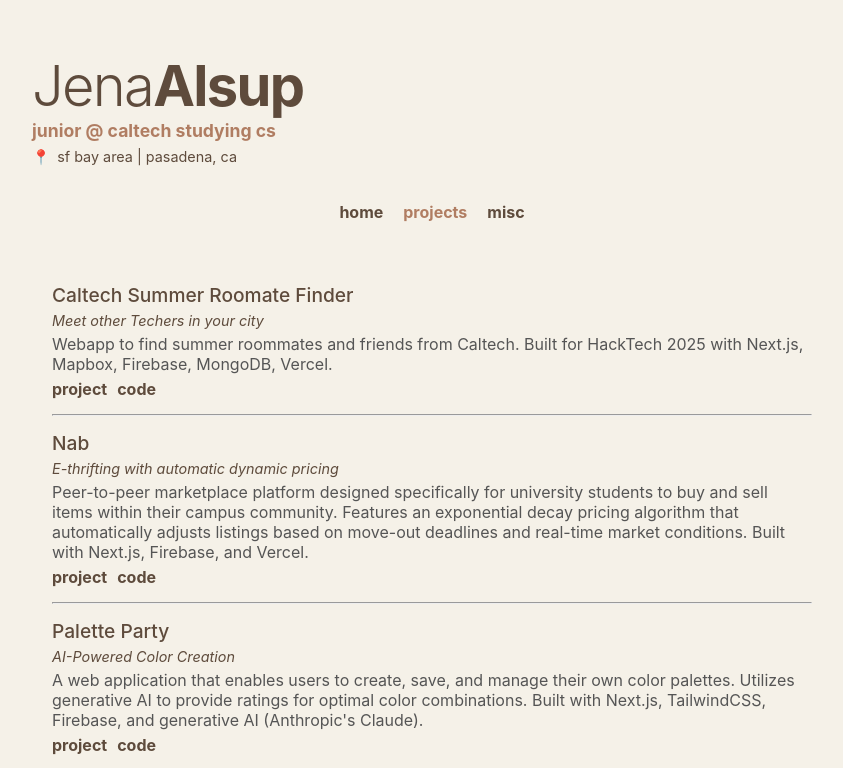
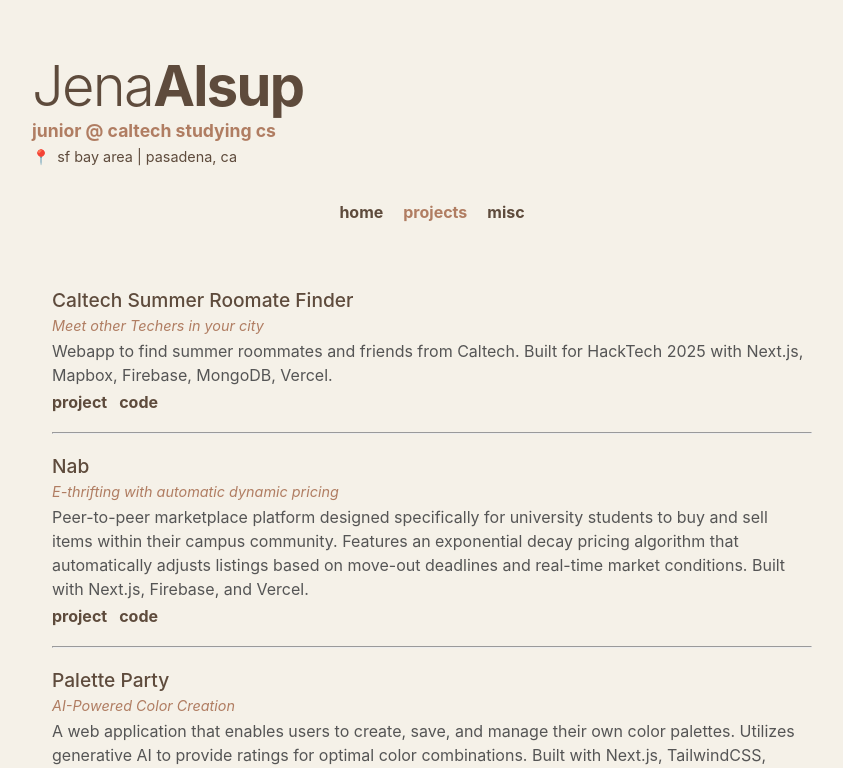
Before and after one commit to jenaalsup/jenaalsup.github.io, a React (Create React App) app: page /projects in a window 1280 px wide. Shown: the top 768 px of the page, without its empty margins (208-1051 px from the left). Built offline with nearby package versions, Linux system fonts and the light colour scheme.

Commit message:
claude code baby

```diff
--- a/src/components/Home.js
+++ b/src/components/Home.js
@@ -19,7 +19,7 @@ function Home() {
         <li>automating health plan administration @ <a href="https://yuzu.health/" target="_blank" rel="noopener noreferrer">yuzu health</a></li>
         <li>building security tools <span style={{fontStyle: 'italic'}}>with</span> ai @ <a href="https://www.apple.com/" target="_blank" rel="noopener noreferrer">apple</a></li>
         <li>protecting government communications <span style={{fontStyle: 'italic'}}>from</span> ai @ <a href="https://www.paragonfellowship.org/" target="_blank" rel="noopener noreferrer">paragon policy fellowship</a></li>
-        <li>secretary things (fighting admin) @ <a href="https://sites.google.com/site/arccaltech" target="_blank" rel="noopener noreferrer">caltech arc</a></li>
+        <li>secretary things @ <a href="https://sites.google.com/site/arccaltech" target="_blank" rel="noopener noreferrer">caltech arc</a></li>
         <li>exposing corporate greenwashing @ <a href="https://www.rmichaelalvarez.com/" target="_blank" rel="noopener noreferrer">alvarez lab</a></li>
         <li>mapping wildfire evacuation demographics @ <a href="https://fse.fsi.stanford.edu/" target="_blank" rel="noopener noreferrer">stanford fse</a></li>
         <li>gutting ecommerce sites @ <a href="https://trove.com/" target="_blank" rel="noopener noreferrer">recurate</a></li>
--- a/src/components/Projects.css
+++ b/src/components/Projects.css
@@ -15,8 +15,8 @@
 }
 
 .project {
-  margin-top: 15px;
-  margin-bottom: 15px;
+  margin-top: 20px;
+  margin-bottom: 20px;
 }
 
 .project h3 {
@@ -28,18 +28,19 @@
 
 .project-subtitle {
   font-size: 0.9em;
-  color: #5e4b3c;
+  color: #b07d62;
   margin: 5px 0 5px;
 }
 
 .project-description {
   margin: 5px 0 5px;
   color: #555;
+  line-height: 1.5;
 }
 
 .project-links {
   display: flex;
-  gap: 10px;
+  gap: 12px;
 }
 
 .project-link {
```
